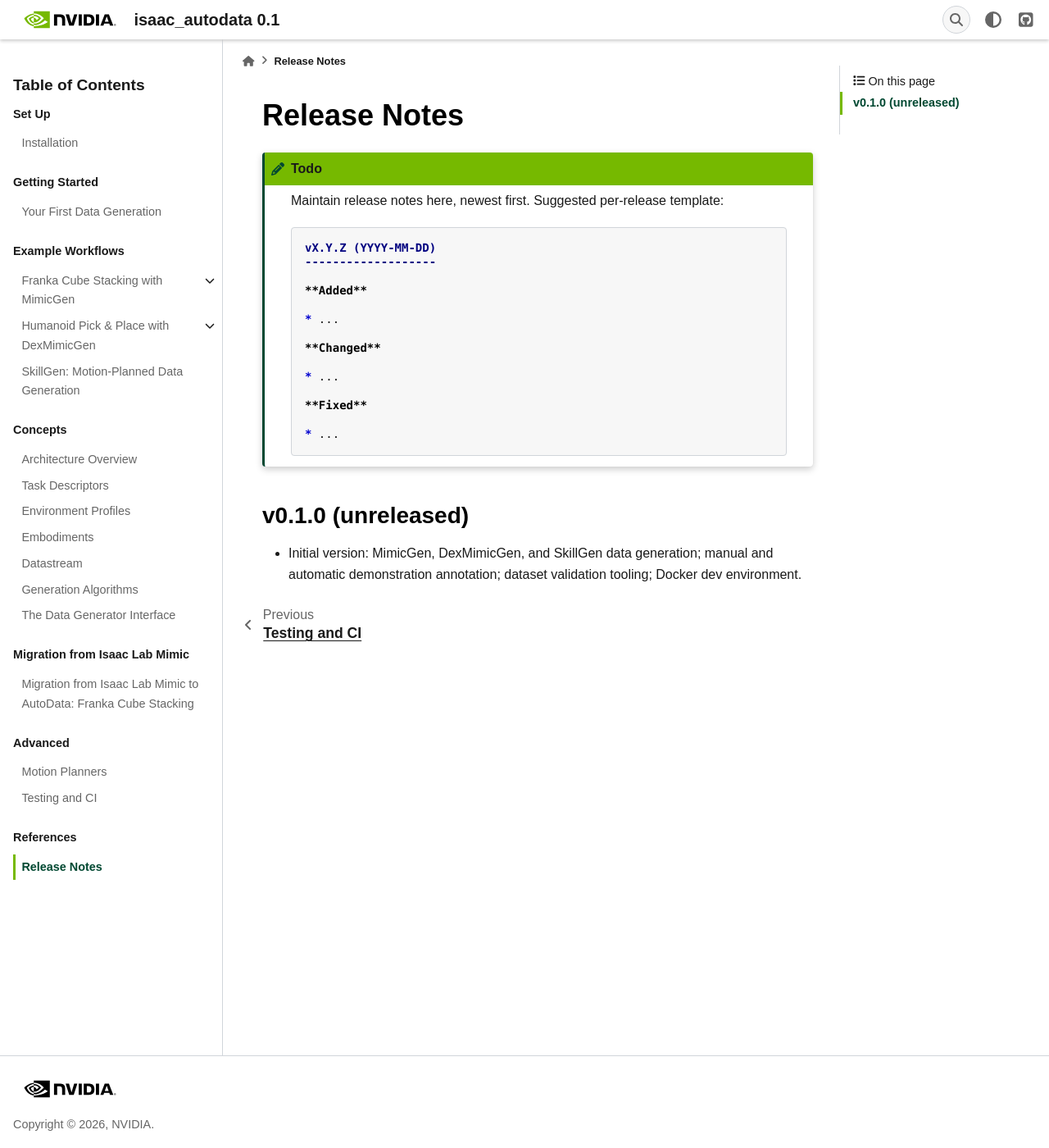
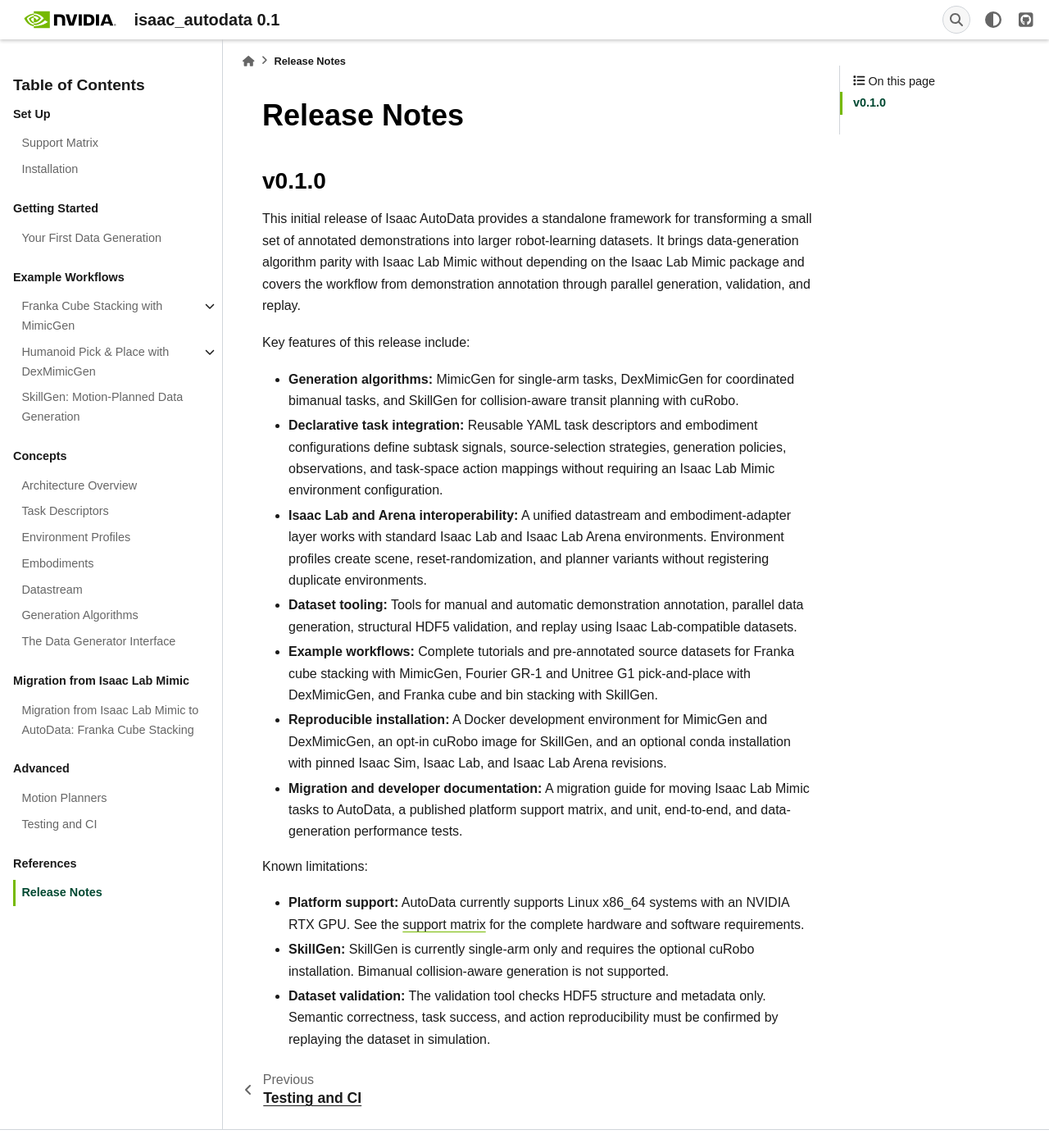
Before and after one commit to isaac-sim/AutoData, a Sphinx documentation site: the page built from docs/pages/references/release_notes.rst, in a window 1280 px wide and 1400 px high. Shown: the whole window at 82% size. Built offline with Sphinx 7.4.7, drawn with Linux system fonts in a browser that asks for light colours; some web fonts are replaced.

Commit message:
add release notes and support matrix

```diff
--- a/docs/index.rst
+++ b/docs/index.rst
@@ -100,6 +100,7 @@
    :maxdepth: 1
    :caption: Set Up
 
+   pages/quickstart/support_matrix
    pages/quickstart/installation
 
 .. toctree::
--- a/docs/pages/quickstart/installation.rst
+++ b/docs/pages/quickstart/installation.rst
@@ -8,6 +8,9 @@
 
 An optional conda installation is also available for users who want direct control over their
 Python environment and installed packages. See `Optional Conda Installation`_ below.
+
+Before installing, review the :doc:`support_matrix` for the complete supported software stack,
+hardware requirements, optional cuRobo and XR dependencies, and resource guidance.
 
 
 Common Prerequisites
--- a/docs/pages/references/release_notes.rst
+++ b/docs/pages/references/release_notes.rst
@@ -1,29 +1,44 @@
 Release Notes
 =============
 
-.. todo::
+v0.1.0
+------
 
-   Maintain release notes here, newest first. Suggested per-release template:
+This initial release of Isaac AutoData provides a standalone framework for transforming a small
+set of annotated demonstrations into larger robot-learning datasets. It brings data-generation
+algorithm parity with Isaac Lab Mimic without depending on the Isaac Lab Mimic package and covers
+the workflow from demonstration annotation through parallel generation, validation, and replay.
 
-   .. code-block:: rst
+Key features of this release include:
 
-      vX.Y.Z (YYYY-MM-DD)
-      -------------------
+- **Generation algorithms:** MimicGen for single-arm tasks, DexMimicGen for coordinated bimanual
+  tasks, and SkillGen for collision-aware transit planning with cuRobo.
+- **Declarative task integration:** Reusable YAML task descriptors and embodiment configurations
+  define subtask signals, source-selection strategies, generation policies, observations, and
+  task-space action mappings without requiring an Isaac Lab Mimic environment configuration.
+- **Isaac Lab and Arena interoperability:** A unified datastream and embodiment-adapter layer works
+  with standard Isaac Lab and Isaac Lab Arena environments. Environment profiles create scene,
+  reset-randomization, and planner variants without registering duplicate environments.
+- **Dataset tooling:** Tools for manual and automatic demonstration annotation,
+  parallel data generation, structural HDF5 validation, and replay using Isaac Lab-compatible
+  datasets.
+- **Example workflows:** Complete tutorials and pre-annotated source datasets for Franka cube
+  stacking with MimicGen, Fourier GR-1 and Unitree G1 pick-and-place with DexMimicGen, and Franka
+  cube and bin stacking with SkillGen.
+- **Reproducible installation:** A Docker development environment for MimicGen and DexMimicGen, an
+  opt-in cuRobo image for SkillGen, and an optional conda installation with pinned Isaac Sim,
+  Isaac Lab, and Isaac Lab Arena revisions.
+- **Migration and developer documentation:** A migration guide for moving Isaac Lab Mimic tasks to
+  AutoData, a published platform support matrix, and unit, end-to-end, and data-generation
+  performance tests.
 
-      **Added**
+Known limitations:
 
-      * ...
-
-      **Changed**
-
-      * ...
-
-      **Fixed**
-
-      * ...
-
-v0.1.0 (unreleased)
--------------------
-
-* Initial version: MimicGen, DexMimicGen, and SkillGen data generation; manual and automatic
-  demonstration annotation; dataset validation tooling; Docker dev environment.
+- **Platform support:** AutoData currently supports Linux x86_64 systems with an NVIDIA RTX GPU.
+  See the :doc:`support matrix <../quickstart/support_matrix>` for the complete hardware and
+  software requirements.
+- **SkillGen:** SkillGen is currently single-arm only and requires the optional cuRobo
+  installation. Bimanual collision-aware generation is not supported.
+- **Dataset validation:** The validation tool checks HDF5 structure and metadata only. Semantic
+  correctness, task success, and action reproducibility must be confirmed by replaying the dataset
+  in simulation.
```
Also changed, not shown: docs/pages/quickstart/support_matrix.rst (added, +50 -0 lines).
